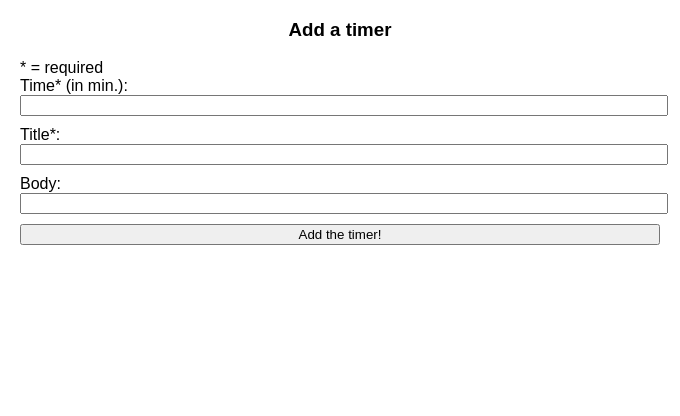
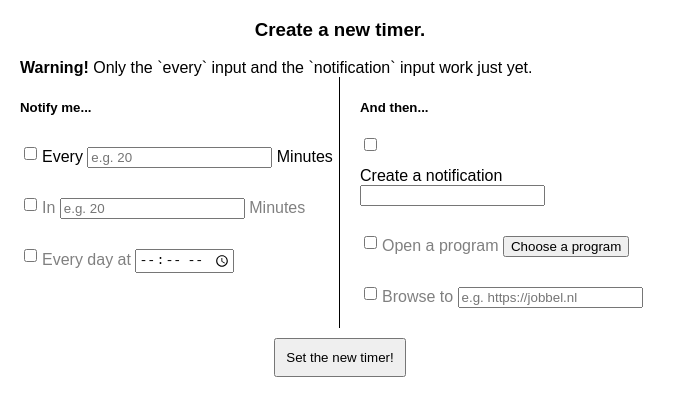
Before and after one commit to stickyPiston/notifier, an Electron app: page src/index.html in a window 680 px wide. Drawn offline with Linux system fonts and the light colour scheme; no server answers.

Commit message:
💄 Updated the styling and added the required functionality
Part one.

```diff
--- a/assets/css/main.scss
+++ b/assets/css/main.scss
@@ -8,35 +8,47 @@ body {
   }
 
   form {
-    display: grid;
-    grid-template-rows: auto auto auto;
 
-    label {
-      text-align: left;
+    div.container {
+      display: grid;
+      grid-template-columns: 50% 50%;
 
-      input {
-        outline: none;
-        margin-bottom: 10px;
-        width: 100%;
+      div.col1, div.col2 {
+      border-right: 1px solid black;
+      height: 100%;
+
+        div {
+          margin: 10px 0 10px 0;
+
+          input[type="checkbox"] {
+            transform: translateY(-2px);
+            margin-right: 5px;
+          }
+
+          div {
+            display: inline-block;
+          }
+        }
+
+        .disabled {
+          color: gray;
+          text-decoration: line-through;
+        }
+      }
+
+      div.col2 {
+        padding-left: 20px;
+        border: none;
       }
     }
 
-    label.valid {
-      color: green;
-
-      input {
-        border: 1px solid green;
-        box-shadow: 0 0 1px 0 green;
-      }
-    }
-
-    label.invalid {
-      color: red;
-
-      input {
-        border: 1px solid red;
-        box-shadow: 0 0 1px 0 red;
-      }
+    input[type="submit"] {
+      width: auto;
+      padding: 10px;
+      text-align: center;
+      display: block;
+      margin: 0 auto;
+      margin-top: 10px;
     }
   }
 }
--- a/main.js
+++ b/main.js
@@ -1,4 +1,4 @@
-const { app, BrowserWindow, Tray, Menu, ipcMain, nativeImage } = require('electron')
+const { app, BrowserWindow, Tray, Menu, ipcMain, nativeImage, Notification } = require('electron')
 const isDev = require('electron-is-dev')
 const path = require('path')
 
@@ -10,13 +10,12 @@ var template, intervals = []
 function createWindow() {
   // Create the browser window.
   win = new BrowserWindow({
-    width: 400,
-    height: 100,
+    width: 680,
+    height: 370,
     webPreferences: {
       nodeIntegration: true
     },
-    show: false,
-    frame: false
+    show: false
   })
 
   // and load the index.html of the app.
@@ -72,10 +71,12 @@ app.on('ready', () => {
   appIcon.setToolTip('Notifier')
   updateTray()
 
-  ipcMain.on('formSubmitted', (e, arg) => {
+  ipcMain.on('formSubmitted', (_e, arg) => {
     intervals.push(arg)
     var intervalID = setInterval(() => {
-      e.sender.send('notify', arg)
+      new Notification({
+        title: arg.title
+      }).show()
     }, arg.time)
     var index = template.push({
       label: arg.title + ' (' + arg.time / 60000 + ' min)'
@@ -87,6 +88,8 @@ app.on('ready', () => {
     }
     updateTray()
   })
+
+
 })
 
 if (!isDev) {
--- a/src/index.html
+++ b/src/index.html
@@ -8,14 +8,31 @@
   <title>Add a timer</title>
 </head>
 <body>
-  <h3>Add a timer</h3>
+  <h3>Create a new timer.</h3>
+  <div><strong>Warning!</strong> Only the `every` input and the `notification` input work just yet.</div>
   <form>
-    * = required
-    <label for="number">Time* (in min.): <br><input required type="number" step="0.1"></label>
-    <label for="title">Title*: <br><input required id="title" type="text"></label>
-    <label for="body">Body: <br><input id="body" type="text"></label>
-    <input type="submit" value="Add the timer!">
+    <div class="container">
+      <div class="col1">
+        <h5>Notify me...</h5>
+        <div class="enabled"><input type="checkbox"><div>Every <input type="number" placeholder="e.g. 20" id="every" step="0.1"> Minutes</div></div>
+        <div class="disabled"><input type="checkbox"><div>In <input type="number" placeholder="e.g. 20"> Minutes</div></div>
+        <div class="disabled"><input type="checkbox"><div>Every day at <input type="time" placeholder="3:15 PM"></div></div>
+      </div>
+      <div class="col2">
+        <h5>And then...</h5>
+        <div class="enabled"><input type="checkbox"><div>Create a notification <input type="text" id="title"></div></div>
+        <div class="disabled"><input type="checkbox"><div>Open a program <button>Choose a program</button></div></div>
+        <div class="disabled"><input type="checkbox"><div>Browse to <input type="url" placeholder="e.g. https://jobbel.nl"></div></div>
+      </div>
+    </div>
+
+    <input type="submit" value="Set the new timer!">
   </form>
+  <!-- * = required
+  <label for="number">Time* (in min.): <br><input required type="number" step="0.1"></label>
+  <label for="title">Title*: <br><input required id="title" type="text"></label>
+  <label for="body">Body: <br><input id="body" type="text"></label>
+  <input type="submit" value="Add the timer!"> -->
 
   <script src="index.js"></script>
 </body>
--- a/src/index.js
+++ b/src/index.js
@@ -3,7 +3,7 @@ const { ipcRenderer, remote } = require('electron')
 document.querySelector('form').addEventListener('submit', e => {
   e.preventDefault()
   var target = e.target
-  ipcRenderer.send('formSubmitted', { time: target.querySelector('input[type=number]').value * 60 * 1000, title: target.querySelector('input#title').value, body: target.querySelector('input#body').value })
+  ipcRenderer.send('formSubmitted', { time: document.querySelector('input#every').value * 60 * 1000, title: document.querySelector('input#title').value })
   var window = remote.getCurrentWindow()
   window.hide()
   Array.from(e.target.querySelectorAll('input:not([type="submit"])')).forEach(element => {
@@ -12,20 +12,10 @@ document.querySelector('form').addEventListener('submit', e => {
   document.querySelector('form > input').focus()
 })
 
-ipcRenderer.on('notify', (_e, arg) => {
-  new Notification(arg.title, {body: arg.body})
-})
+Array.from(document.querySelectorAll('div.container > div > div > input[type=checkbox]')).forEach(element => {
+  element.addEventListener('change', e => {
+    console.log(e.target.parentElement.className);
 
-Array.from(document.querySelectorAll('form input:not([type=submit])')).forEach(element => {
-  element.addEventListener('blur', (e) => {
-    target =  e.target
-    parent = target.parentElement
-    if (target.required && target.value != '') {
-      parent.classList.remove('invalid')
-      parent.classList.add('valid')
-    } else if (target.required && target.value == '') {
-      parent.classList.remove('valid')
-      parent.classList.add('invalid')
-    }
+    e.target.parentElement.className = e.target.checked ? 'enabled' : 'disabled'
   })
 })
```
Also changed, not shown: assets/css/main.css, 1 other file.
